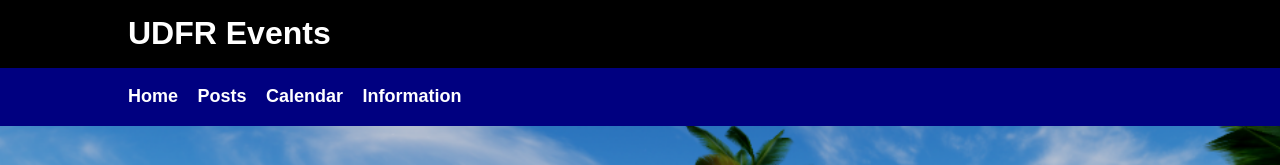
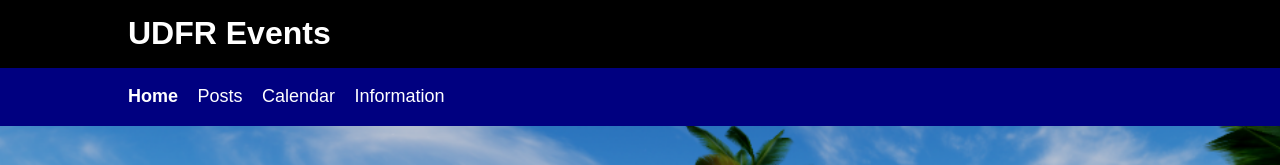
Before and after one commit to udfrevents/udfrevents.github.io, a plain HTML site: page index.html in a window 1280 px wide. Shown: the top 165 px of the page. Drawn offline with Linux system fonts and the light colour scheme.

Commit message:
Fixed <a> styles

```diff
--- a/style.css
+++ b/style.css
@@ -55,7 +55,7 @@ body {
   padding-right: 15px;
 }
 
-a {
+#main a {
   color: rgb(143, 137, 137);
   text-decoration: none;
   font-weight: bold;
```
